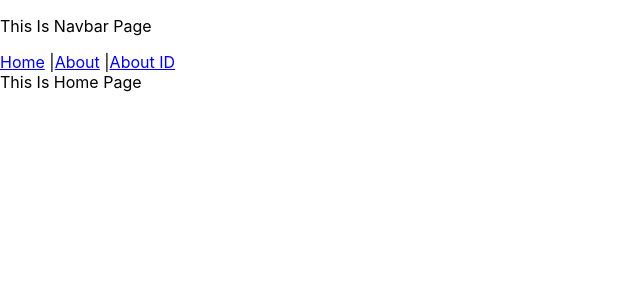
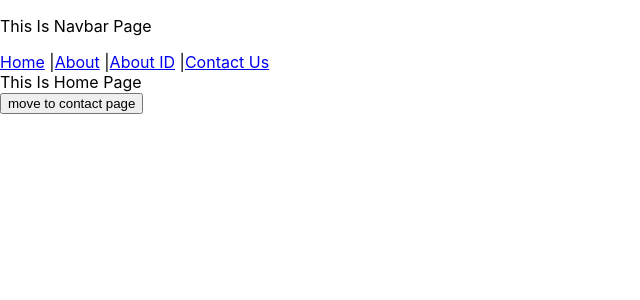
Before and after one commit to ankitanshu2020/React-Router, a React (Create React App) app in the folder routedemo/: page / in a window 1280 px wide. Shown: the top 300 px of the page, without its empty margins (0-640 px from the left). Built offline with nearby package versions, Linux system fonts and the light colour scheme; the HTML template or start-up script is replaced by a standard one.

Commit message:
navigation in react router

```diff
--- a/routedemo/src/App.js
+++ b/routedemo/src/App.js
@@ -4,6 +4,7 @@ import About from "./components/About";
 import Home from "./components/Home";
 import Navbar from "./components/Navbar";
 import Error from "./components/Error";
+import Contact from "./components/Contact";
 
 export default function App() {
   return (
@@ -13,6 +14,7 @@ export default function App() {
           <Route path="/" element={<Home />} />
           <Route path="/about" element={<About />} />
           <Route path="/about/:id" element={<About />} />
+          <Route path="/contact" element={<Contact />} />
         </Route>
         <Route path="/admin" element={<Navbar />}>
           <Route path="/admin" element={<Home />} />
--- /dev/null
+++ b/routedemo/src/components/Contact.js
@@ -0,0 +1,9 @@
+import React from 'react'
+import { useLocation } from 'react-router-dom'
+
+export default function Contact() {
+    const location = useLocation()
+  return (
+    <div>Contact Page {location.pathname} {location.state.topic}</div>
+  )
+}
--- a/routedemo/src/components/Home.js
+++ b/routedemo/src/components/Home.js
@@ -1,7 +1,15 @@
-import React from 'react'
+import React from "react";
+import { useNavigate } from "react-router-dom";
 
 export default function Home() {
+  const navigate = useNavigate();
   return (
-    <div>This Is Home Page</div>
-  )
+    <div>
+      This Is Home Page <br />
+      <button
+        onClick={() => navigate("/contact", { state: { topic: "ReactJs" } })}>
+        move to contact page
+      </button>
+    </div>
+  );
 }
--- a/routedemo/src/components/Navbar.js
+++ b/routedemo/src/components/Navbar.js
@@ -6,7 +6,8 @@ export default function Navbar() {
     <div>
       <p>This Is Navbar Page</p>
       <a href="/">Home</a> |<a href="/about">About</a> |
-      <a href="/about/123">About ID</a>
+      <a href="/about/123">About ID</a> |
+      <a href="/contact">Contact Us</a>
       <Outlet />
     </div>
   );
```
